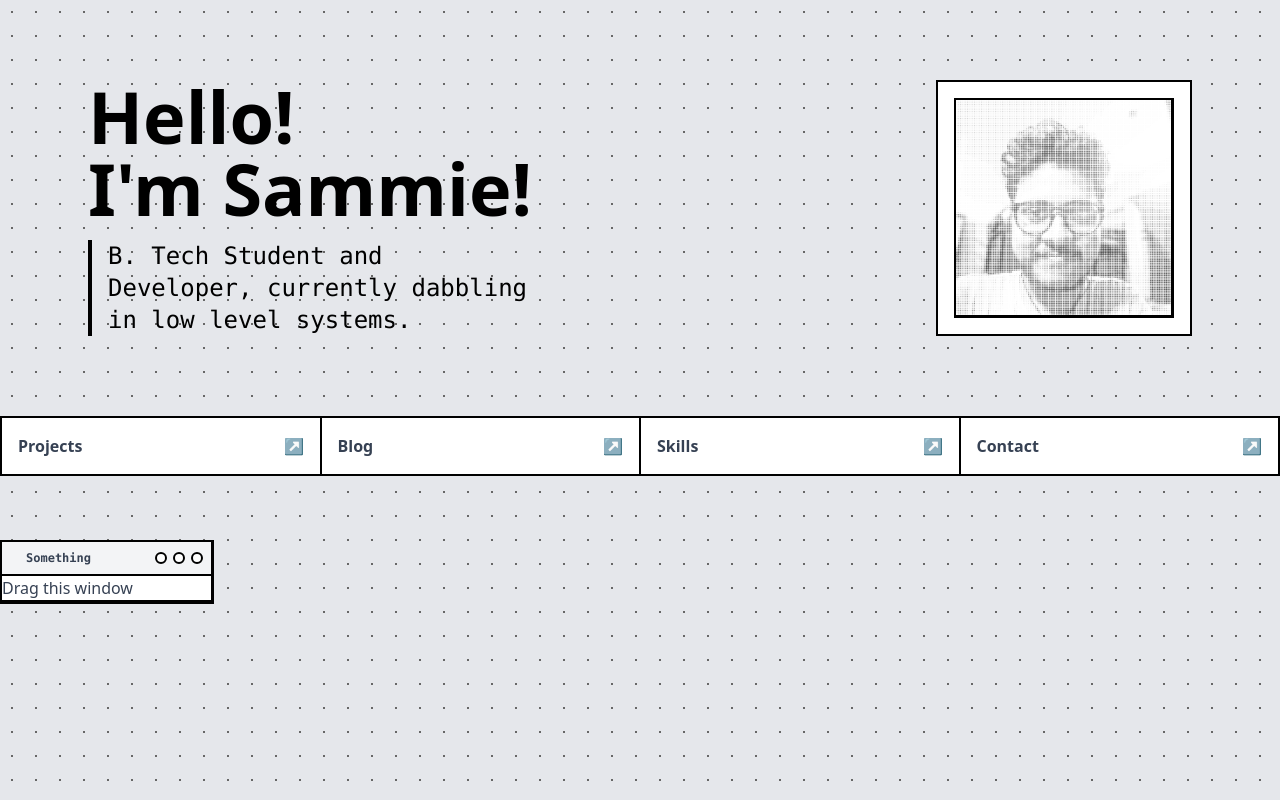
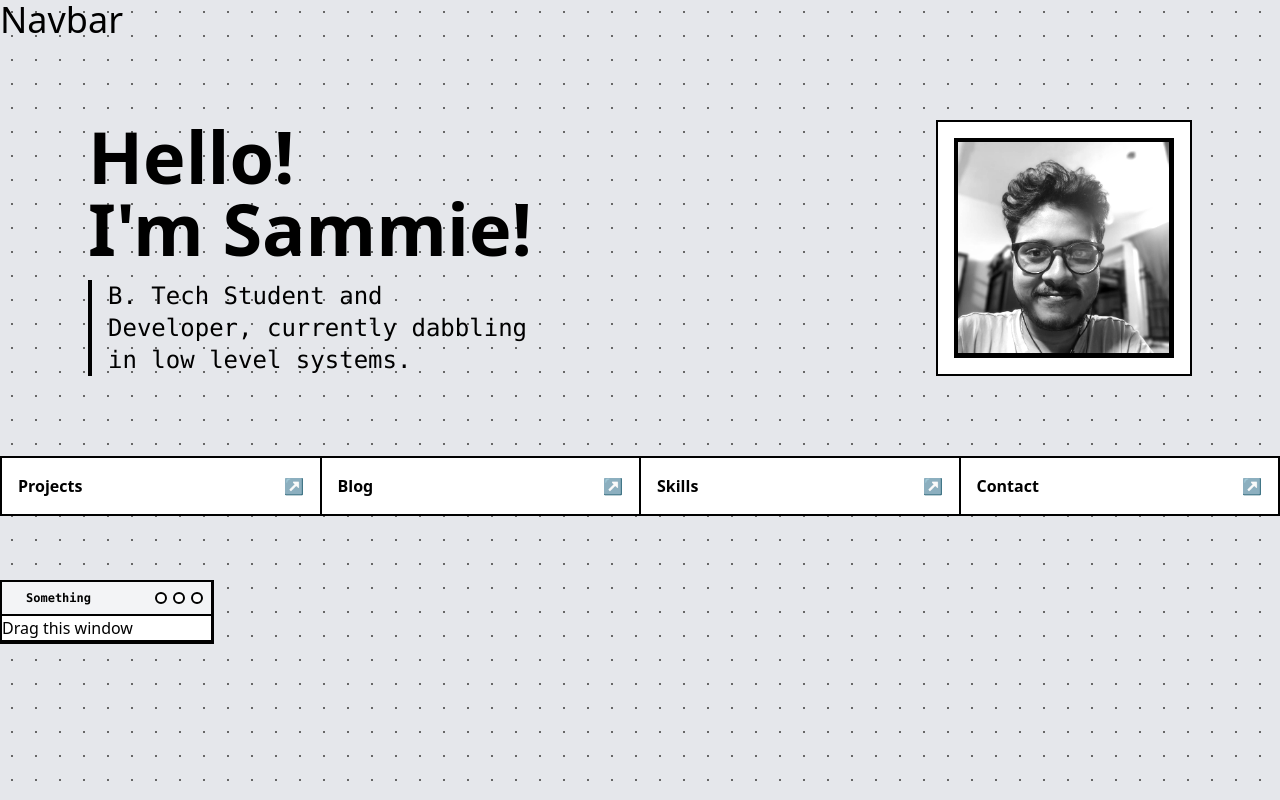
Before and after one commit to Sammie156/Portfolio, a React (Vite) app: page / in a window 1280 px wide. Built offline with nearby package versions, Linux system fonts and the light colour scheme.

Commit message:
Changes in picture and some styles

```diff
--- a/src/components/Hero.jsx
+++ b/src/components/Hero.jsx
@@ -1,4 +1,4 @@
-import heroImage from '../assets/SAM-dot-art.png';
+import heroImage from "../assets/SAM.jpeg";
 
 const Hero = () => {
   return (
@@ -17,7 +17,9 @@ const Hero = () => {
         <div className="w-full h-full border-2 border-black flex flex-col">
           <div className="flex-1 flex items-center justify-center border-b-2 border-r-1 border-black">
             {/*TODO: Add a better image, one generated by my Dot Matrix image converter*/}
-            <span className="text-6xl text-black"><img src={heroImage}/></span>
+            <span className="text-6xl text-black">
+              <img src={heroImage} className="grayscale contrast-125 brightness-110 border-2 border-black"/>
+            </span>
           </div>
         </div>
       </div>
--- /dev/null
+++ b/src/components/Navbar.jsx
@@ -0,0 +1,8 @@
+
+const Navbar = () => {
+    return (
+        <h1 className="text-4xl">Navbar</h1>
+    );
+}
+
+export default Navbar;
--- a/src/index.css
+++ b/src/index.css
@@ -2,7 +2,7 @@
 
 @layer base {
   body {
-    @apply bg-gray-200 text-gray-700;
+    @apply bg-gray-200 text-black;
 
     background-image: radial-gradient(#676767 1px, transparent 1px);
     background-size: 24px 24px;
--- a/src/pages/Home.jsx
+++ b/src/pages/Home.jsx
@@ -1,10 +1,12 @@
 import AnimatedGrid from "../components/AnimatedGrid";
 import Hero from "../components/Hero";
+import Navbar from "../components/Navbar";
 import WindowCard from "../components/WindowCard";
 
 function Home() {
   return (
     <main className="min-h-screen w-full pb-20">
+      <Navbar />
       <div className="max-w-6xl mx-auto px-6">
         <Hero />
       </div>
```
Also changed, not shown: src/assets/SAM.jpeg (added).
